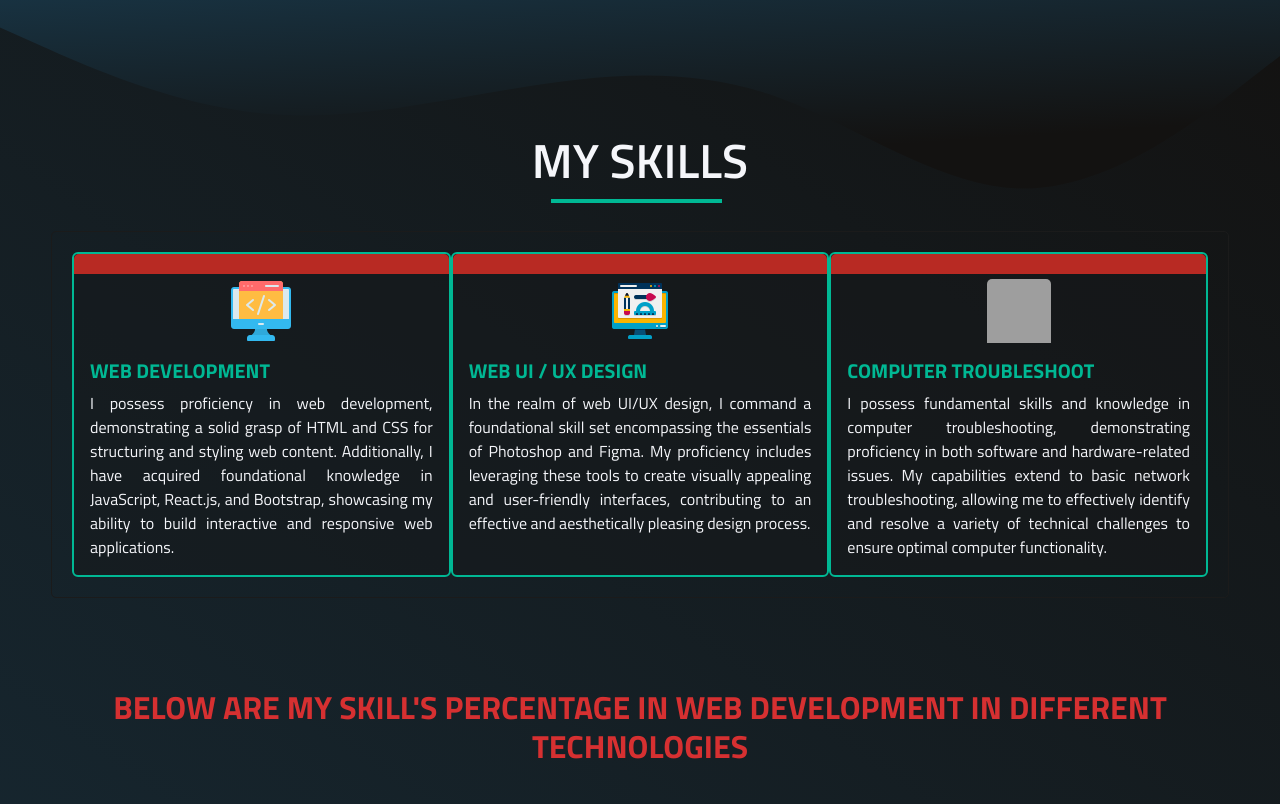
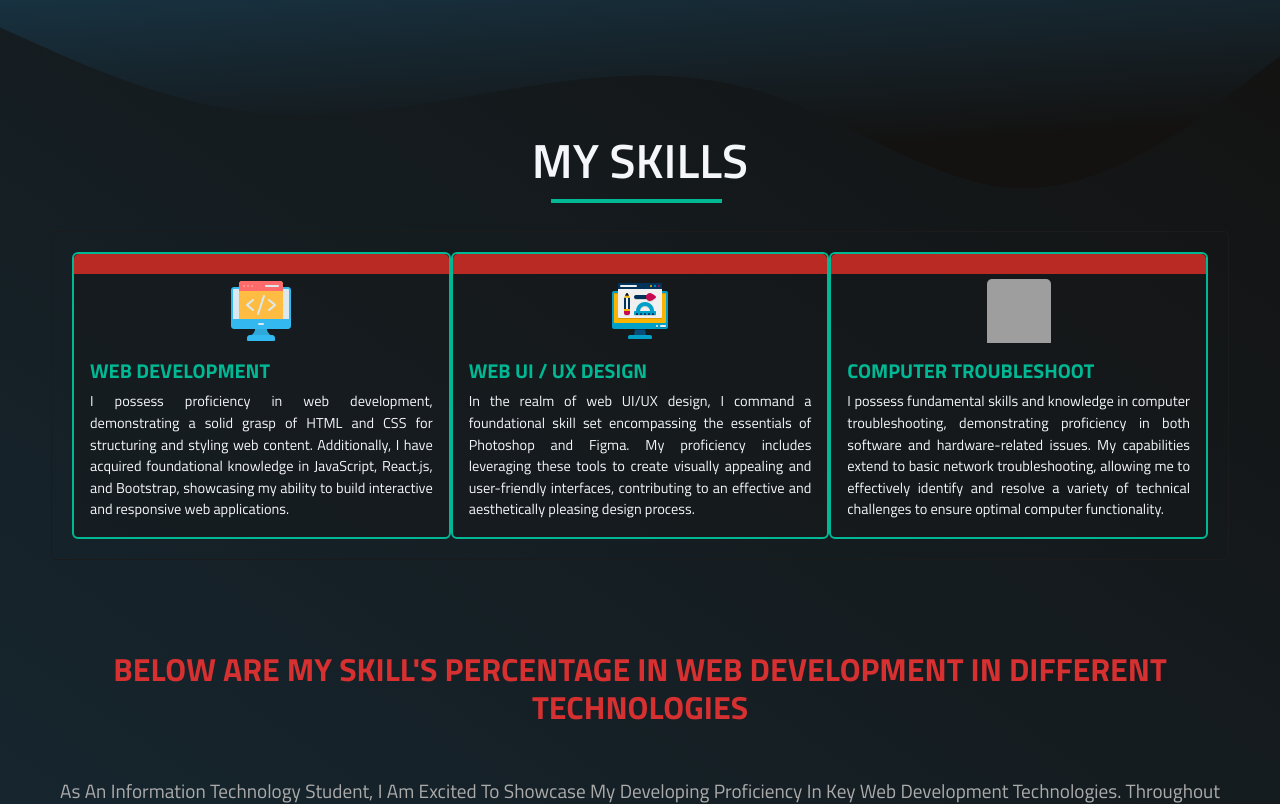
Before and after one commit to Jericho-Paningbatan/Native-Portfolio-Website, a PHP site: page / in a window 1280 px wide. Shown: the part 656-1460 px from the top of the page. Run offline with PHP 8.4, Linux system fonts and the light colour scheme; some libraries are stand-ins or nearby versions; grey boxes are pictures that could not be loaded.

Commit message:
10:21 PM

```diff
--- a/css/styles.css
+++ b/css/styles.css
@@ -586,7 +586,7 @@ left: 19px;
 }
 .card-body p{
 
-  font-size: 1rem;
+  font-size: 0.9rem;
   font-family: var(--font-styles);
   text-align: justify;
 }
--- a/css/styles2.css
+++ b/css/styles2.css
@@ -59,7 +59,7 @@
   font-weight: bold;
 }
 .h2-con p{
-  font-size: 1rem;
+  font-size: 0.9rem;
   text-align: justify;
   color: rgb(172, 171, 171);
   text-transform: capitalize;
```
